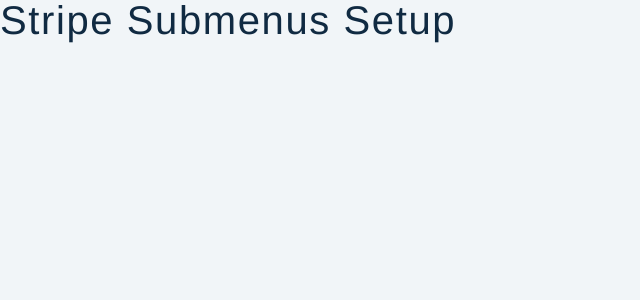
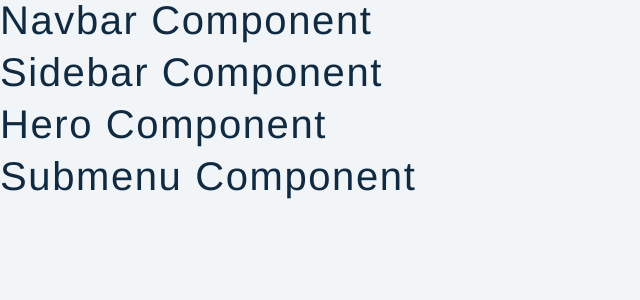
Before and after one commit to locaulker/stripe-submenus, a React (Create React App) app: page / in a window 1280 px wide. Shown: the top 300 px of the page, without its empty margins (0-640 px from the left). Built offline with nearby package versions, Linux system fonts and the light colour scheme.

Commit message:
defined context values boilerplate

```diff
--- a/src/App.js
+++ b/src/App.js
@@ -7,7 +7,10 @@
 function App() {
   return (
     <>
-      <h2>stripe submenus setup</h2>
+      <Navbar />
+      <Sidebar />
+      <Hero />
+      <Submenu />
     </>
   )
 }
--- a/src/Hero.js
+++ b/src/Hero.js
@@ -1,7 +1,11 @@
-import React from 'react'
-import phoneImg from './images/phone.svg'
+import React from "react"
+import phoneImg from "./images/phone.svg"
+import { useGlobalContext } from "./context"
 
 const Hero = () => {
+  const data = useGlobalContext()
+  console.log(data)
+
   return <h2>hero component</h2>
 }
 
--- a/src/context.js
+++ b/src/context.js
@@ -1,2 +1,44 @@
-import React, { useState, useContext } from 'react'
-import sublinks from './data'
+import React, { useState, useContext } from "react"
+import sublinks from "./data"
+
+const AppContext = React.createContext()
+
+export const AppProvider = ({ children }) => {
+  const [isSidebarOpen, setIsSidebarOpen] = useState(true)
+  const [isSubmenuOpen, setIsSubmenuOpen] = useState(true)
+
+  const openSidebar = () => {
+    setIsSidebarOpen(true)
+  }
+
+  const closeSidebar = () => {
+    setIsSidebarOpen(false)
+  }
+
+  const openSubmenu = () => {
+    setIsSubmenuOpen(true)
+  }
+
+  const closeSubmenu = () => {
+    setIsSubmenuOpen(false)
+  }
+
+  return (
+    <AppContext.Provider
+      value={{
+        isSubmenuOpen,
+        isSidebarOpen,
+        openSubmenu,
+        openSidebar,
+        closeSidebar,
+        closeSubmenu,
+      }}
+    >
+      {children}
+    </AppContext.Provider>
+  )
+}
+
+export const useGlobalContext = () => {
+  return useContext(AppContext)
+}
--- a/src/index.js
+++ b/src/index.js
@@ -7,8 +7,8 @@
 const root = ReactDOM.createRoot(document.getElementById("root"))
 root.render(
   // <React.StrictMode>
-  // <AppProvider>
-  <App />
-  // </AppProvider>
+  <AppProvider>
+    <App />
+  </AppProvider>
   // </React.StrictMode>
 )
```
